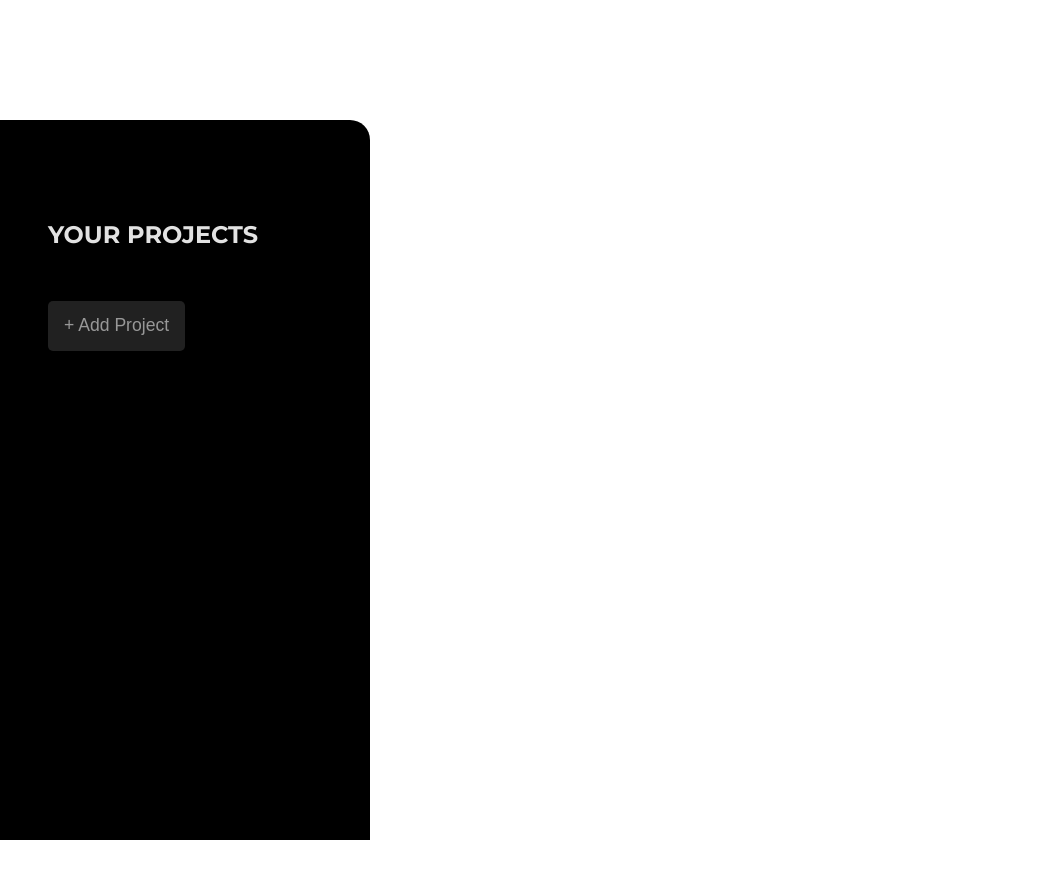
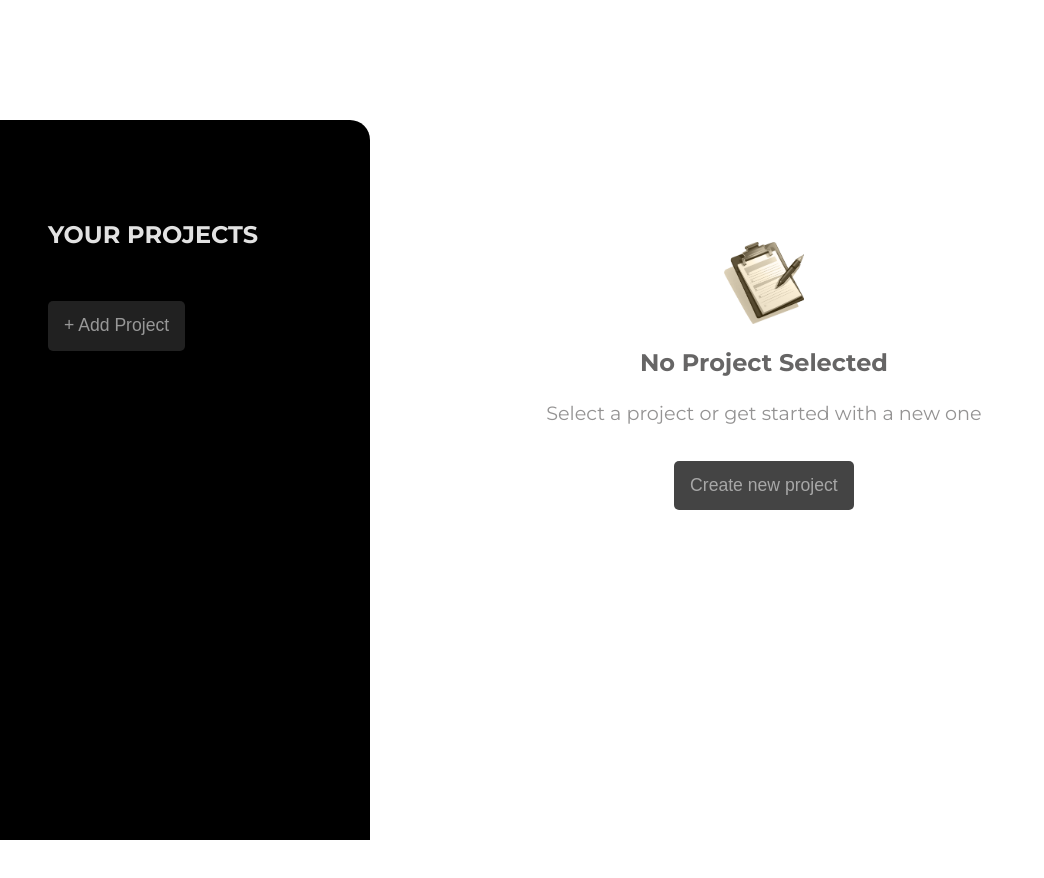
Before and after one commit to Mr-Luka/project-manager-app, a React (Vite) app: page / in a window 1280 px wide. Shown: the top 878 px of the page, without its empty margins (0-1044 px from the left). Built offline with nearby package versions, Linux system fonts and the light colour scheme.

Commit message:
added click events to the create new project and addProject to open a component AddProject where user can input the project info

```diff
--- a/src/App.jsx
+++ b/src/App.jsx
@@ -4,21 +4,38 @@ import './index.css';
 import {useState} from 'react';
 import { v4 as uuidv4 } from 'uuid'; //Importing a UUID generator
 
+import NoProjectSelected from './assets/components/NoProjectSelected';
+import AddProject from './assets/components/AddProject';
+
 
 function App() {
+  const [createProjectButton, setCreateProjectButton] = useState(false);
+
+  function handleCreateProject(){
+    setCreateProjectButton(true);
+  }
+
 
   return (
     <>
        <div className="projects-wrapper">
         <div className="add-projects">
           <h2>YOUR PROJECTS</h2>
-          <button>+ Add Project</button>
+          <button onClick={handleCreateProject}>+ Add Project</button>
           <div className='saved-projects'>
             <ol className='ol-saved-projects'>
 
             </ol>
           </div>
         </div>
+        {createProjectButton ?
+         <AddProject />
+         :
+         <NoProjectSelected
+            createNewProject={handleCreateProject}
+          />
+        }
+
 
 
       </div>
--- a/src/assets/components/NoProjectSelected.jsx
+++ b/src/assets/components/NoProjectSelected.jsx
@@ -1,13 +1,13 @@
 import picture from '../no-projects.png';
 
-export default function NoProjectSelected(){
+export default function NoProjectSelected({createNewProject}){
 
     return (
         <div className='no-project-selected'>
             <img src={picture} alt="No projects selected" />
             <h3>No Project Selected</h3>
             <p>Select a project or get started with a new one</p>
-            <button>Create new project</button>
+            <button onClick={createNewProject}>Create new project</button>
         </div>
     )
 }
```
